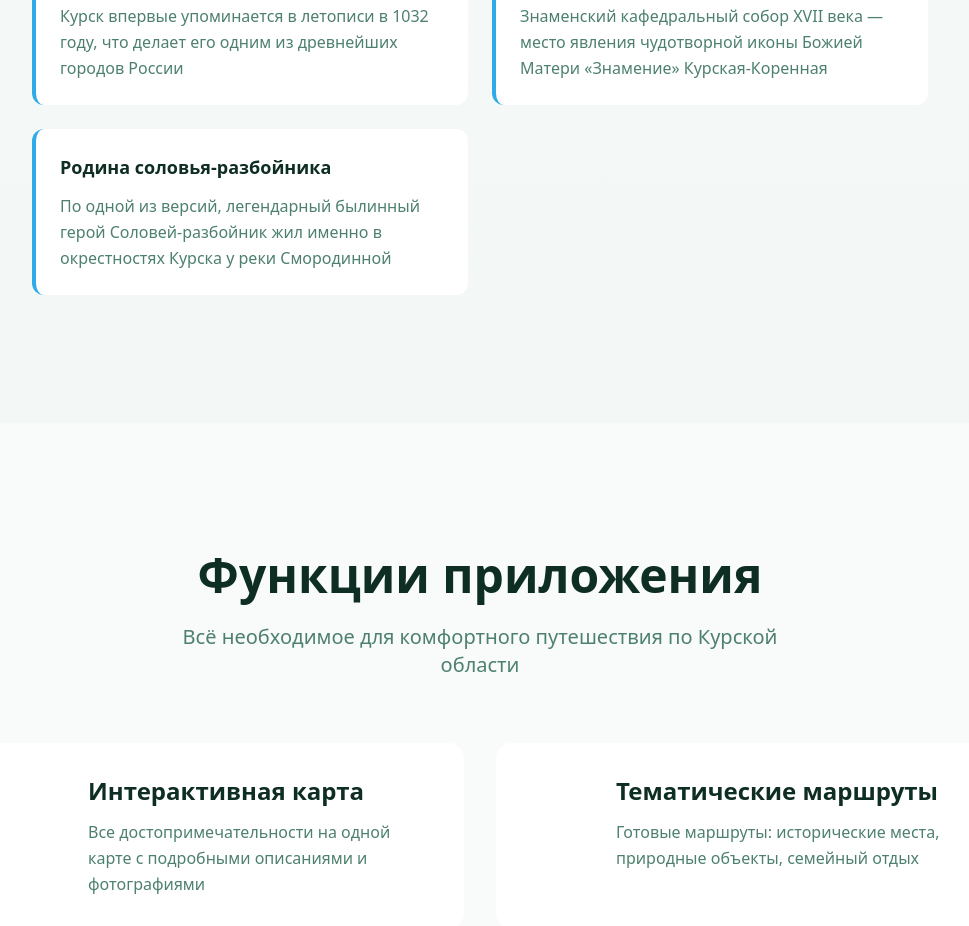
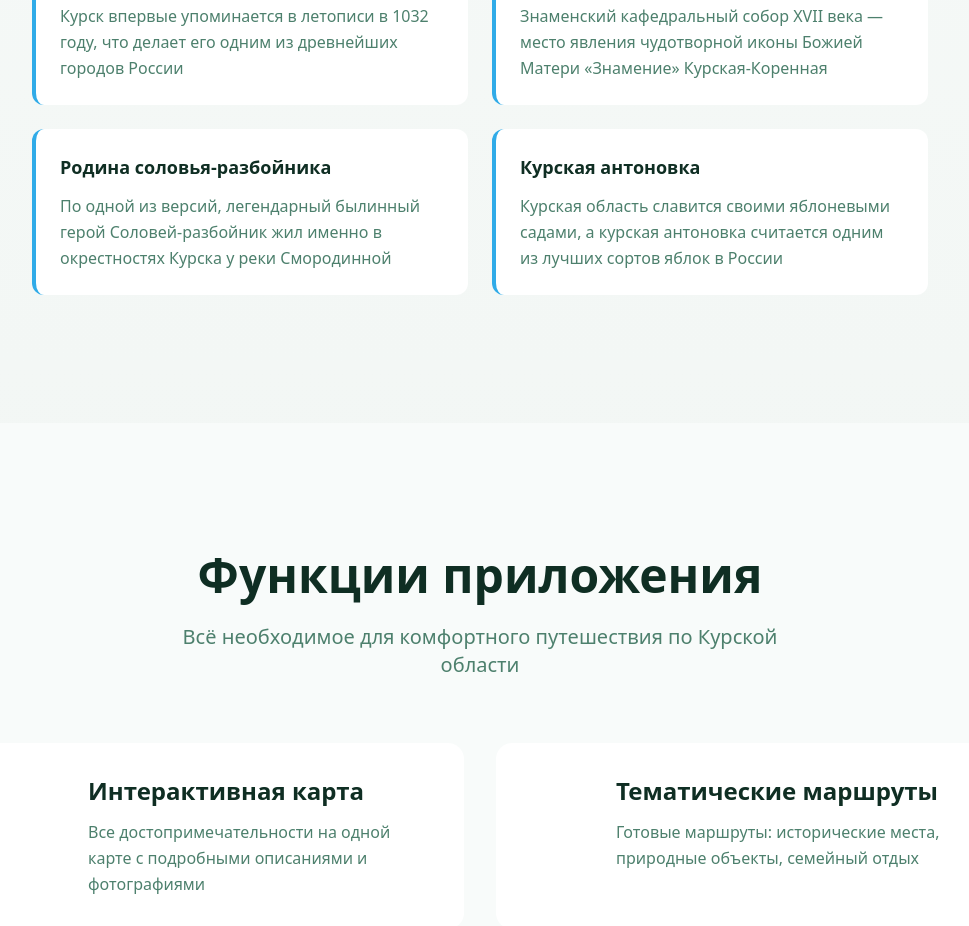
Before and after one commit to sasa12366/kursk-way-guide, a React (Vite) app: page / in a window 1280 px wide. Shown: the part 1920-2846 px from the top of the page, without its empty margins (160-1129 px from the left). Built offline with nearby package versions, Linux system fonts and the light colour scheme; the HTML template or start-up script is replaced by a standard one.

Commit message:
Add another fact

```diff
--- a/src/components/About.tsx
+++ b/src/components/About.tsx
@@ -44,6 +44,10 @@ const About = () => {
     {
       title: "Родина соловья-разбойника",
       description: "По одной из версий, легендарный былинный герой Соловей-разбойник жил именно в окрестностях Курска у реки Смородинной"
+    },
+    {
+      title: "Курская антоновка",
+      description: "Курская область славится своими яблоневыми садами, а курская антоновка считается одним из лучших сортов яблок в России"
     }
   ];
 
```
